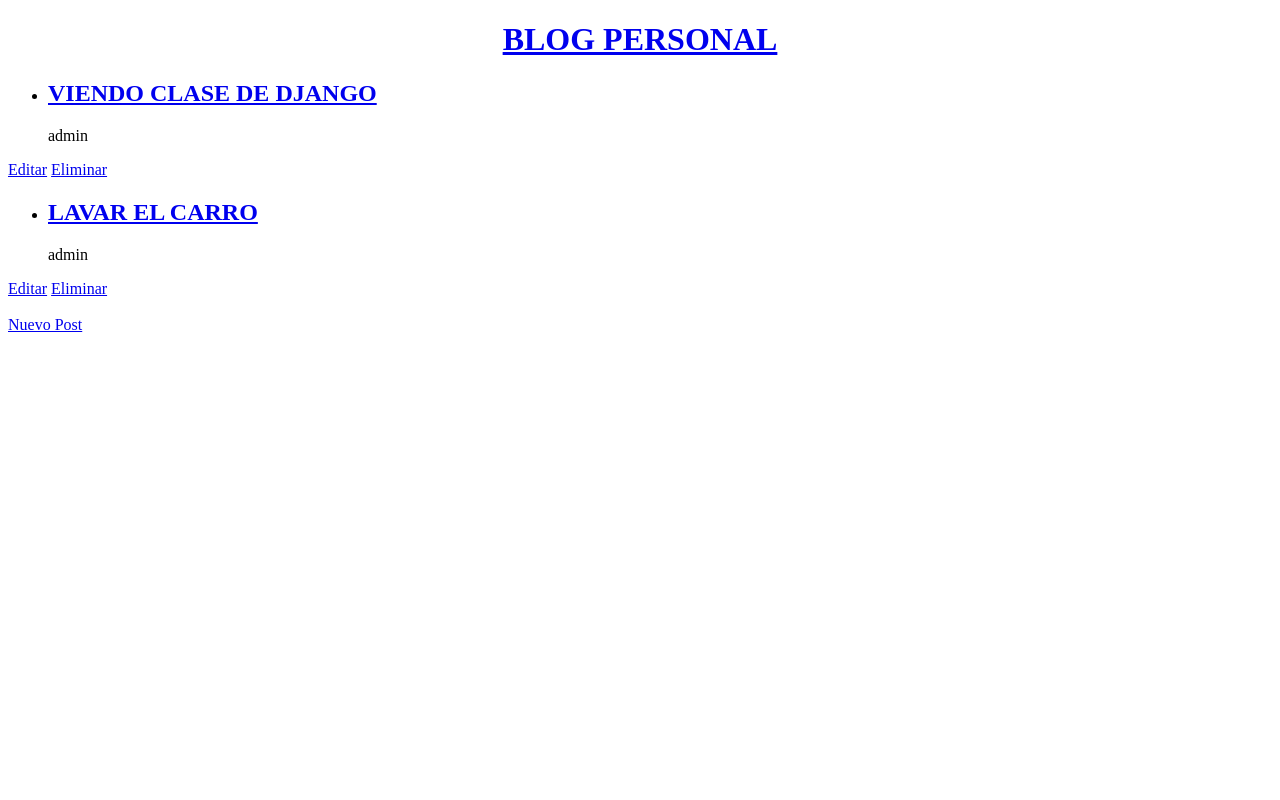
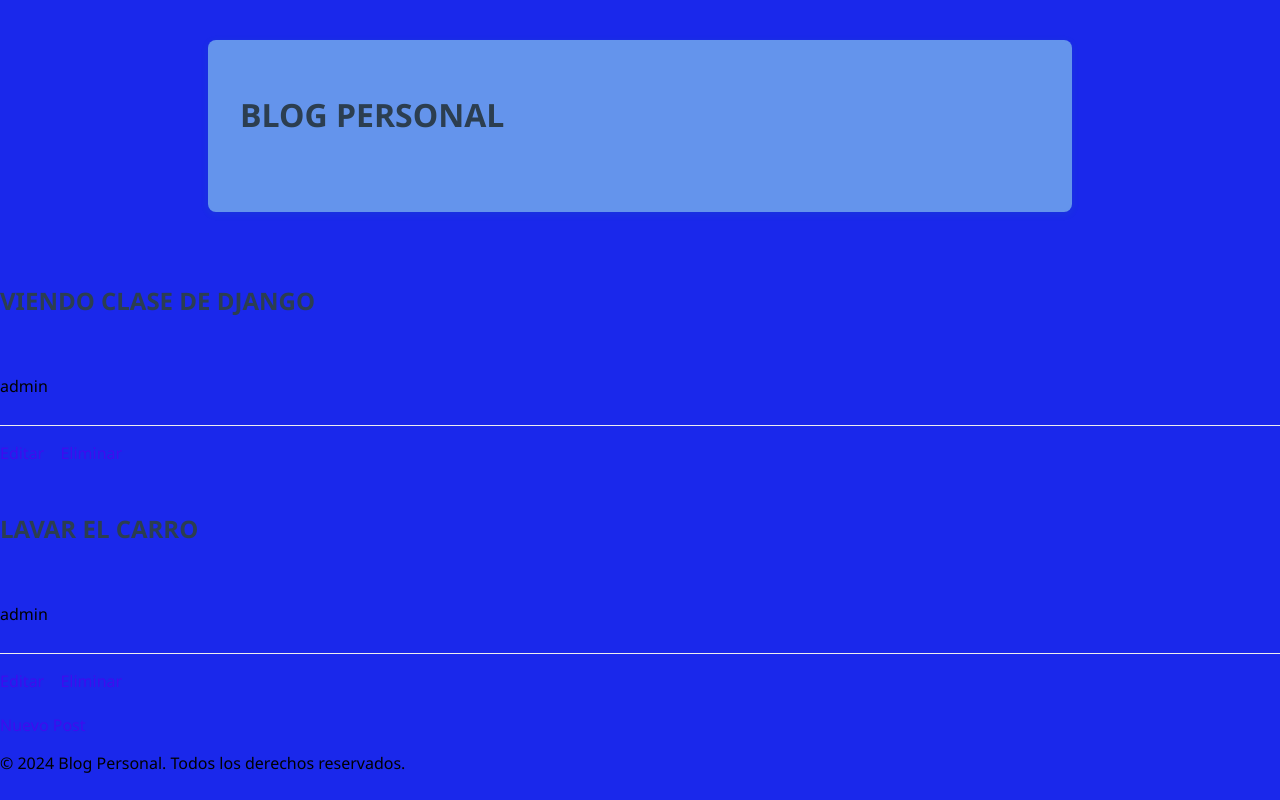
Before and after one commit to jcastillo2011/blog_crud, a Django app: page / in a window 1280 px wide. Run offline with Django 5.2, Linux system fonts and the light colour scheme; data comes from the database, SQL or seed files in the repository; both versions use the stored data as it was after the commit.

Commit message:
se agrego estilo

```diff
--- /dev/null
+++ b/blogs/static/blogs/style.css
@@ -0,0 +1,66 @@
+body {
+    font-family: 'Segoe UI', Arial, sans-serif;
+    background: #1a28eb;
+    margin: 0;
+    padding: 0;
+}
+
+.container {
+    max-width: 800px;
+    margin: 40px auto;
+    background: #6494ec;
+    padding: 32px;
+    border-radius: 8px;
+    box-shadow: 0 2px 8px rgba(3, 228, 52, 0.08);
+}
+
+h1, h2, h3 {
+    color: #2c3e50;
+}
+
+a {
+    color: #3e0dee;
+    text-decoration: none;
+    margin-right: 12px;
+}
+
+a:hover {
+    text-decoration: underline;
+}
+
+ul {
+    list-style: none;
+    padding: 0;
+}
+
+li {
+    padding: 12px 0;
+    border-bottom: 1px solid #eee;
+}
+
+form {
+    margin-top: 16px;
+}
+
+button {
+    background: #3907f0;
+    color: #f8d40a;
+    border: none;
+    padding: 8px 16px;
+    border-radius: 4px;
+    cursor: pointer;
+    margin-right: 8px;
+}
+
+button:hover {
+    background: #1ce909;
+}
+
+input, textarea, select {
+    width: 100%;
+    padding: 8px;
+    margin-bottom: 12px;
+    border: 1px solid #ccc;
+    border-radius: 4px;
+    box-sizing: border-box;
+}
--- a/django_base/settings.py
+++ b/django_base/settings.py
@@ -116,6 +116,9 @@ USE_TZ = True
 # https://docs.djangoproject.com/en/5.2/howto/static-files/
 
 STATIC_URL = "static/"
+STATICFILES_DIRS = [
+    BASE_DIR / "static",
+]
 
 # Default primary key field type
 # https://docs.djangoproject.com/en/5.2/ref/settings/#default-auto-field
--- a/templates/_base.html
+++ b/templates/_base.html
@@ -3,17 +3,20 @@
 <head>
     <meta charset="UTF-8">
     <meta name="viewport" content="width=device-width, initial-scale=1.0">
-    <title>Document</title>
+    <title>{% block title %}Blog{% endblock %}</title>
+    {% load static %}
+    <link rel="stylesheet" href="{% static 'blogs/style.css' %}">
 </head>
 <body>
-    <style>
-    h1 {
-      text-align: center;
-    }
-  </style>
+    <div class="container">
+    <a href="{% url 'post_list' %}"><h1>BLOG PERSONAL</h1></a>
+    </div>
+        {% block content %}
+        {% endblock %}
 
-    <a href="{% url 'post_list' %}"><h1>BLOG PERSONAL</h1></a>
-    {% block content %}
-    {% endblock %}
+
+    <div class="footer">
+        <p>&copy; 2024 Blog Personal. Todos los derechos reservados.</p>
+</div>
 </body>
 </html>
--- a/templates/post_list.html
+++ b/templates/post_list.html
@@ -2,6 +2,7 @@
 
 {% block content %}
     {% for publication in post_list %}
+         <div class="card"></div>
         <ul>
             <li>
                 <a href="{% url 'post_detail' publication.pk %}"><h2>{{ publication.title }}</h2></a>
@@ -10,6 +11,8 @@
         </ul>
         <a href="{% url 'post_edit' publication.pk %}">Editar</a>
         <a href="{% url 'post_delete' publication.pk %}">Eliminar</a>
+        </div>
+
      {% endfor %}
      <br> <br>
          <a href="{% url 'post_create' %}">Nuevo Post</a>
```
Also changed, not shown: db.sqlite3.
